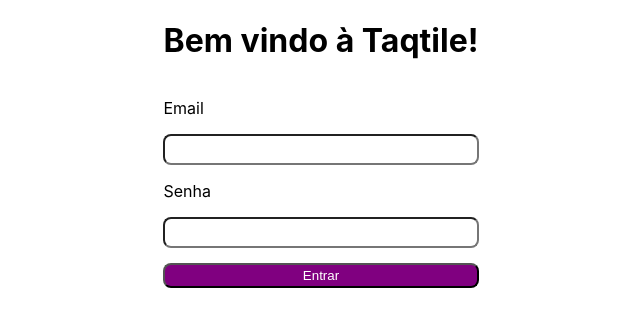
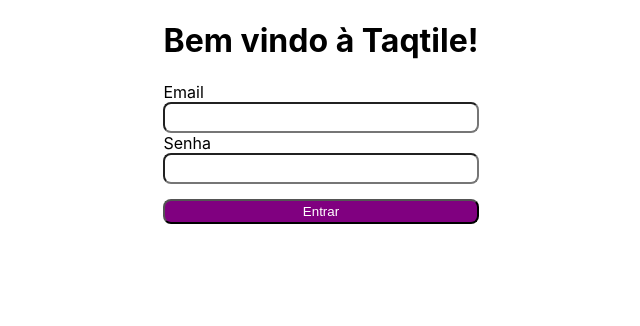
Before and after one commit to indigotech/onboard-gustavo-barros, a React (Create React App) app: page / in a window 1280 px wide. Shown: the top 326 px of the page, without its empty margins (319-959 px from the left). Built offline with nearby package versions, Linux system fonts and the light colour scheme.

Commit message:
updated loginScreen

```diff
--- a/src/App.tsx
+++ b/src/App.tsx
@@ -6,14 +6,14 @@
       <header className='App-header'>
         <form className='App-form'>
           <h1>Bem vindo à Taqtile!</h1>
-          <div className='App-form'>
-            <p>Email</p>
+
+            <label>Email</label>
             <input type='text' name='email' className='Input' />
-          </div>
-          <div className='App-form'>
-            <p>Senha</p>
+
+
+            <label>Senha</label>
             <input type='text' name='senha' className='Input' />
-          </div>
+
           <input type='submit' value='Entrar' className='Submit-button' />
         </form>
       </header>
```
